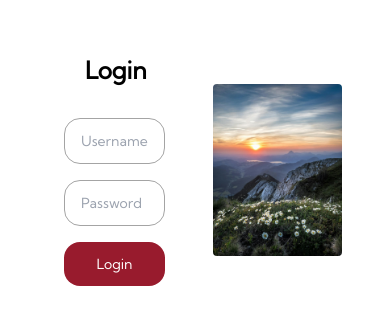
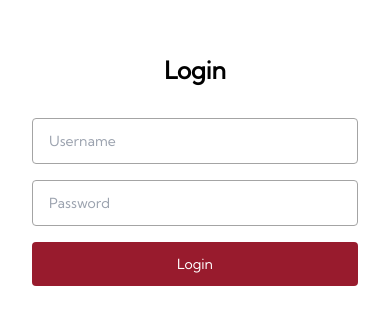
Before and after one commit to Thinksynergy2024/kreative, a Next.js app: page /auth/Login in a window 390 px wide. Shown: the part 252-576 px from the top of the page. Built offline with nearby package versions, Linux system fonts and the light colour scheme; a web font is replaced by a local one.

Commit message:
made changes

```diff
--- a/src/pages/auth/Login.js
+++ b/src/pages/auth/Login.js
@@ -31,8 +31,8 @@ const Login = () => {
 
 
   return (
-    <section className="flex items-center gap-8 h-screen overflow-hidden p-12">
-      <div className="w-1/2 mx-auto space-y-8 px-4">
+    <section className="flex items-center justify-center gap-8 h-screen overflow-hidden sm:p-12 p-4">
+      <div className="md:w-1/2 w-full mx-auto space-y-8 px-4">
         <div className="w-7/12 mx-auto">
           <h1 className="text-2xl font-bold text-center">Login</h1>
         </div>
@@ -46,7 +46,7 @@ const Login = () => {
               <div className="w-full">
                 <Field
                  id="username"
-                  className="block border rounded-2xl text-sm border-gray py-3 px-4 focus:outline-none w-full"
+                  className="block border rounded text-sm border-gray py-3 px-4 focus:outline-none w-full"
                   type="text"
                   placeholder="Username"
                   name="username"
@@ -60,7 +60,7 @@ const Login = () => {
               <div className="w-full">
                 <Field
                  id="password"
-                  className="block border rounded-2xl text-sm border-gray py-3 px-4 focus:outline-none w-full"
+                  className="block border rounded text-sm border-gray py-3 px-4 focus:outline-none w-full"
                   type="password"
                   placeholder="Password"
                   name="password"
@@ -74,7 +74,7 @@ const Login = () => {
               <button
                 id="loginButton"
                 type="submit"
-                className="bg-primary rounded-2xl w-full px-8 py-3 text-sm text-white"
+                className="bg-primary rounded w-full px-8 py-3 text-sm text-white"
               >
                 {loading && (
                   <svg
@@ -102,7 +102,7 @@ const Login = () => {
           </Form>
         </Formik>
       </div>
-      <div className="w-1/2">
+      <div className="w-1/2 md:block hidden">
         <img className="rounded" src="/flower.jpg" alt="" />
       </div>
     </section>
```
